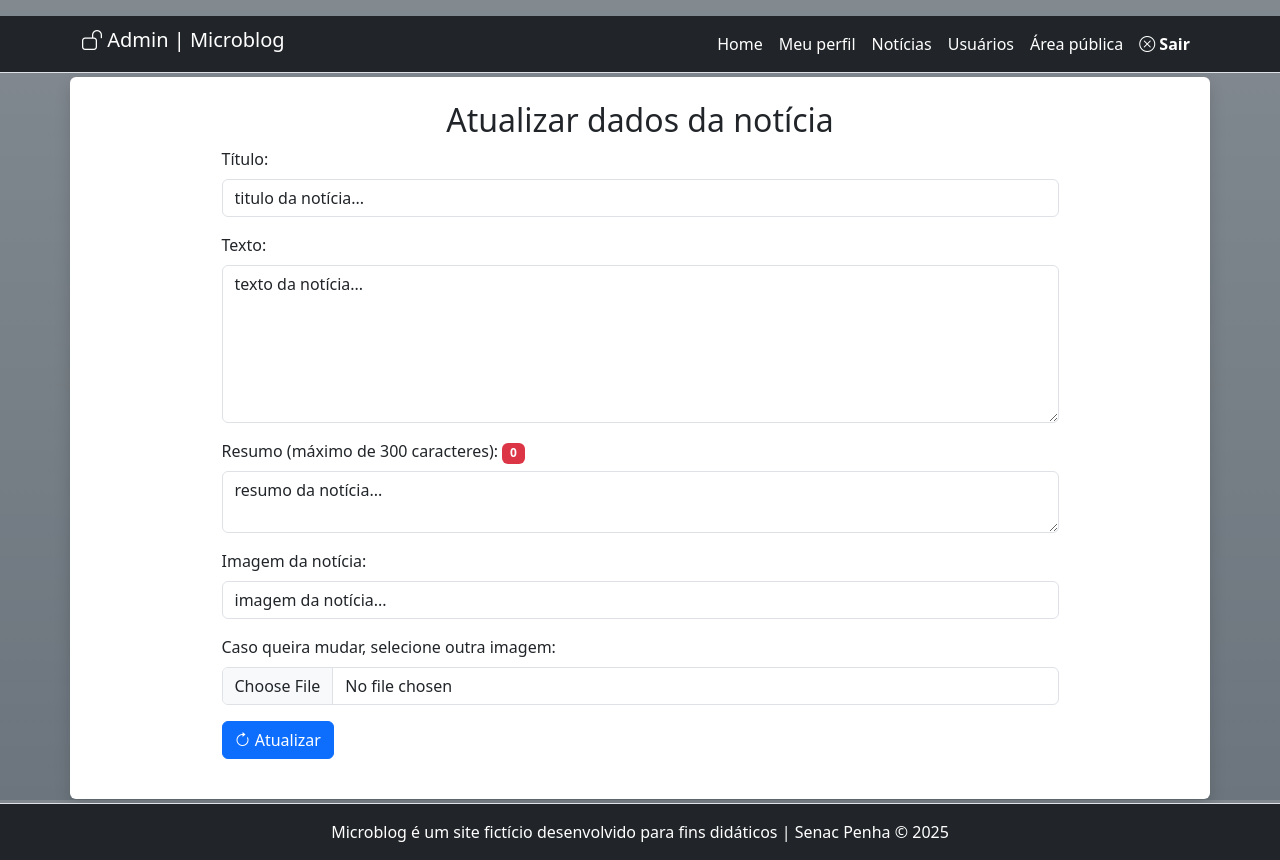
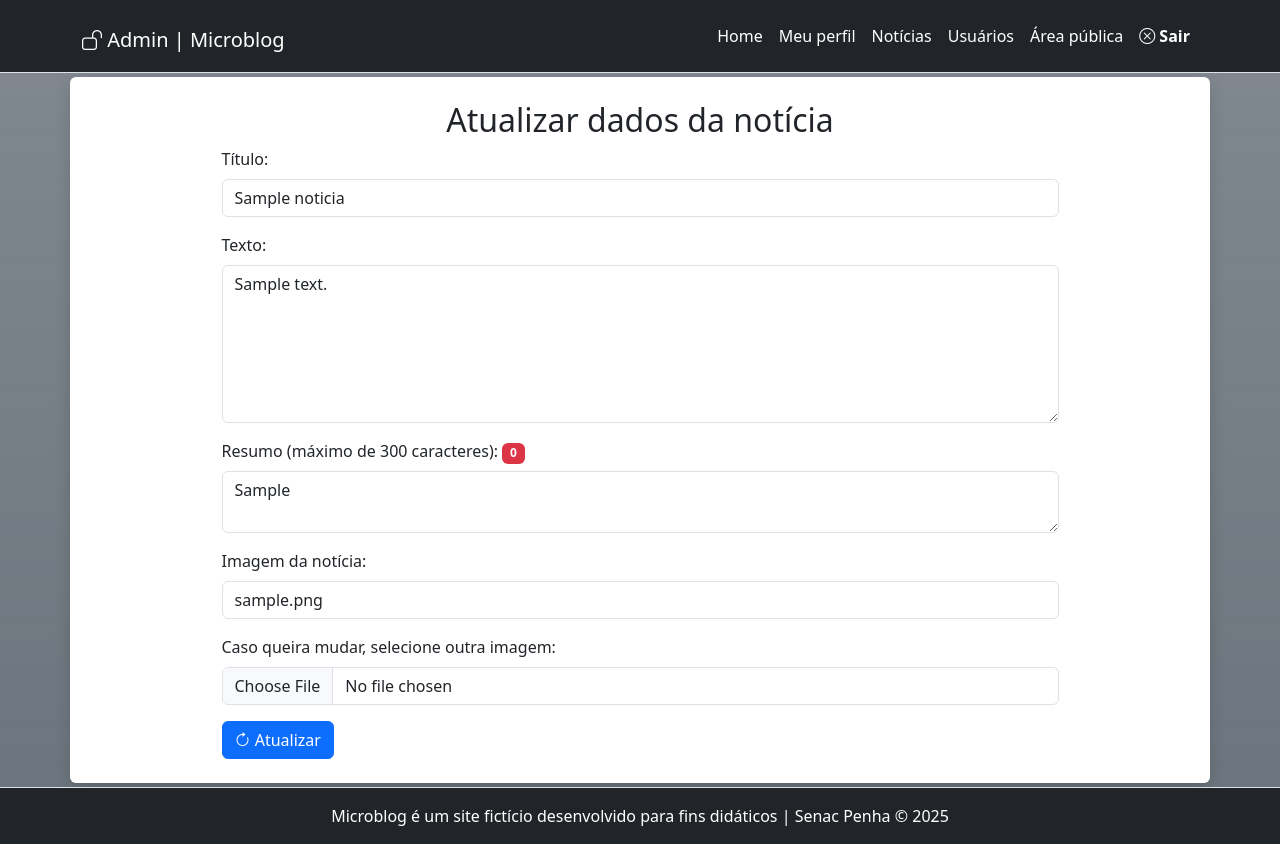
Before and after one commit to Rodvehman/microblog_rodrigo, a PHP site: page /admin/noticia-atualiza.php?id=1 in a window 1280 px wide. Run offline with PHP 8.4, Linux system fonts and the light colour scheme; the visitor is signed in with stand-in values (Sample User, id 1); tables that the repository leaves empty or names only in its code hold one stand-in row (values such as "Sample post").

Commit message:
Update noticia-atualiza.php

```diff
--- a/admin/noticia-atualiza.php
+++ b/admin/noticia-atualiza.php
@@ -15,7 +15,6 @@ if (!$id) Utils::redirecionarPara('noticias.php');
 try {
     $dados = $noticiaServico->buscarPorId($id, $_SESSION['tipo'], $_SESSION['id']);
     if (!$dados) $erro = "Notícia não encontrada";
-    Utils::dump($dados);
 } catch (\Throwable $e) {
     $erro = "Erro ao buscar dados da notícia.<br>".$e->getMessage();
 }
@@ -32,28 +31,28 @@ require_once "../includes/cabecalho-admin.php";
         </h2>
 
         <form class="mx-auto w-75" action="" method="post" id="form-atualizar" name="form-atualizar" autocomplete="off" enctype="multipart/form-data">
-            <input type="hidden" name="id" value="id da notícia...">
+            <input type="hidden" name="id" value="<?= $dados['id'] ?>">
 
             <div class="mb-3">
                 <label class="form-label" for="titulo">Título:</label>
-                <input value="titulo da notícia..." class="form-control" type="text" id="titulo" name="titulo">
+                <input value="<?= $dados['titulo'] ?>" class="form-control" type="text" id="titulo" name="titulo">
             </div>
 
             <div class="mb-3">
                 <label class="form-label" for="texto">Texto:</label>
-                <textarea class="form-control" name="texto" id="texto" cols="50" rows="6">texto da notícia...</textarea>
+                <textarea class="form-control" name="texto" id="texto" cols="50" rows="6"><?= $dados['texto'] ?></textarea>
             </div>
 
             <div class="mb-3">
                 <label class="form-label" for="resumo">Resumo (máximo de 300 caracteres):</label>
                 <span id="maximo" class="badge bg-danger">0</span>
-                <textarea class="form-control" name="resumo" id="resumo" cols="50" rows="2" maxlength="300">resumo da notícia...</textarea>
+                <textarea class="form-control" name="resumo" id="resumo" cols="50" rows="2" maxlength="300"><?= $dados['resumo'] ?></textarea>
             </div>
 
             <div class="mb-3">
                 <label for="imagem-existente" class="form-label">Imagem da notícia:</label>
                 <!-- campo somente leitura, meramente informativo -->
-                <input value="imagem da notícia..." class="form-control" type="text" id="imagem-existente" name="imagem-existente" readonly>
+                <input value="<?= $dados['imagem'] ?>" class="form-control" type="text" id="imagem-existente" name="imagem-existente" readonly>
             </div>
 
             <div class="mb-3">
```
